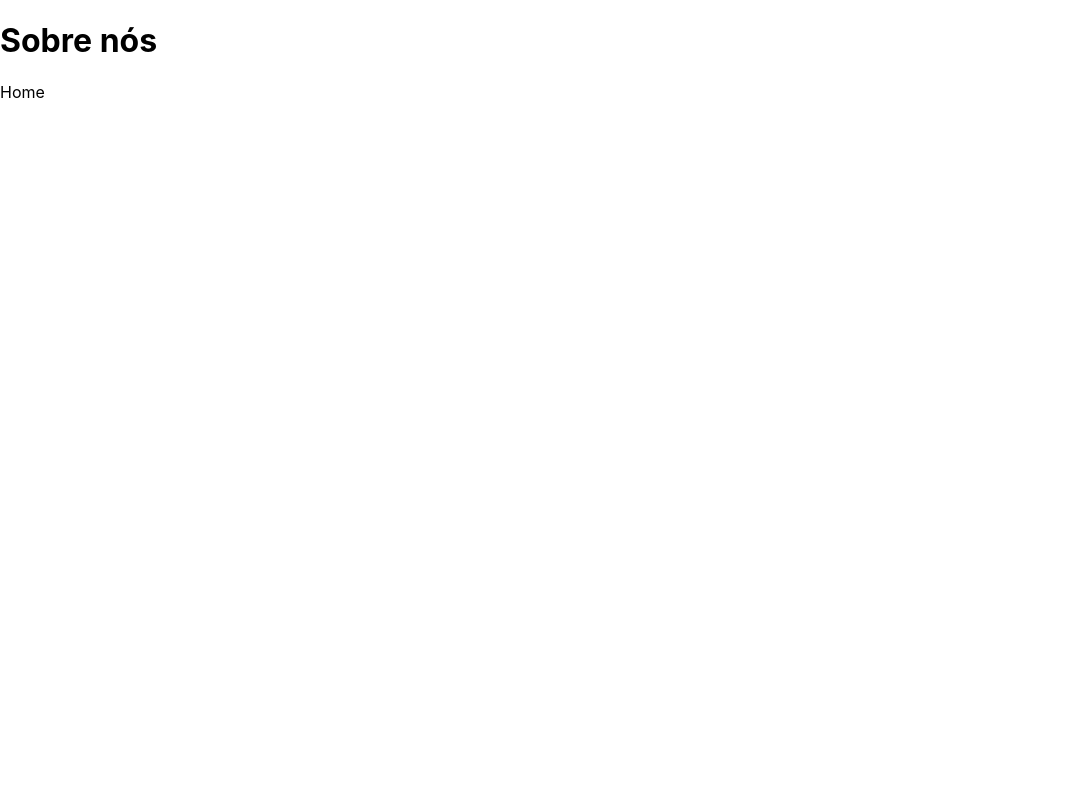
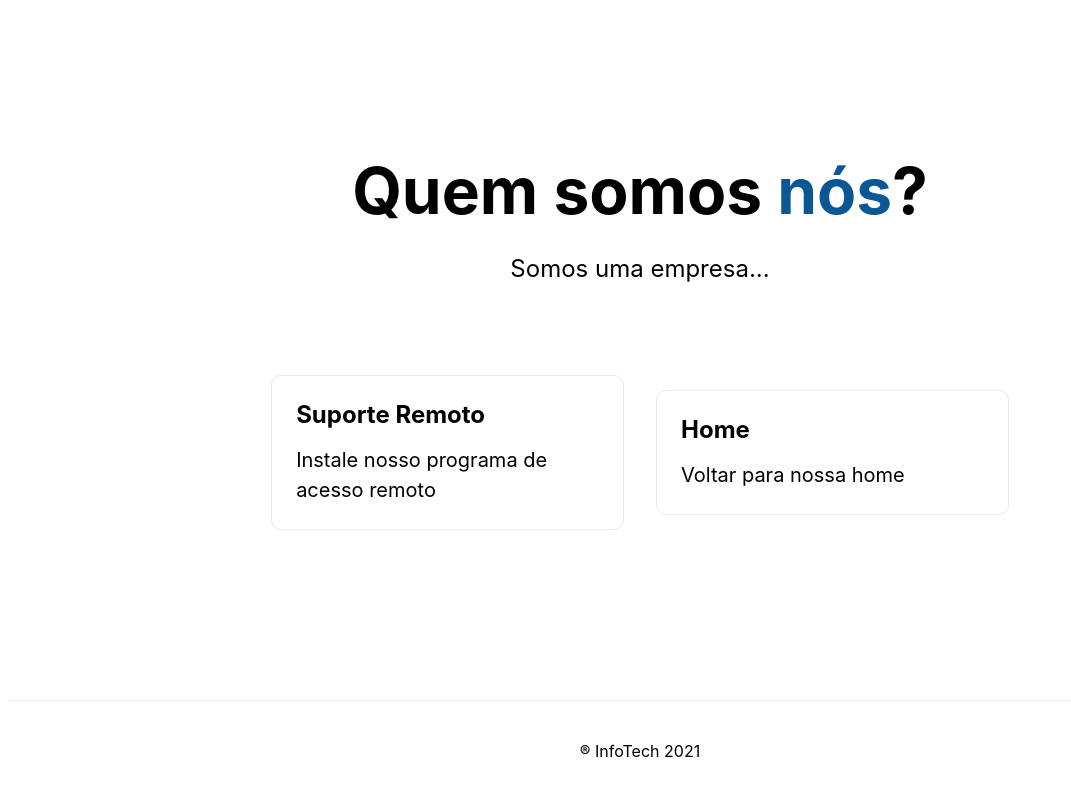
Before and after one commit to ciceropc/store-lib, a Next.js app in the folder web/: page /about in a window 1280 px wide. Shown: the top 796 px of the page, without its empty margins (0-1071 px from the left). Built offline with nearby package versions, Linux system fonts and the light colour scheme.

Commit message:
# About - Waiting for content

```diff
--- a/web/pages/about.tsx
+++ b/web/pages/about.tsx
@@ -1,10 +1,63 @@
-import Link from 'next/link';
+// eslint-disable-next-line no-use-before-define
+import React from 'react'
+import Head from 'next/head'
+import Link from 'next/link'
+import styles from '../styles/Home.module.css'
 
-export default function About() {
+const About: React.FC = () => {
   return (
-    <div>
-        <h1>Sobre nós</h1>
-        <Link href='/'><a>Home</a></Link>
+    <div className={styles.container}>
+      <Head>
+        <title>InfoAssist - Quem somos nós?</title>
+        <link rel="icon" href="/favicon.ico" />
+        <meta
+          name="author"
+          content="Cícero Pereira Costa, Fernado Donini Ramos"
+        />
+        <meta
+          name="description"
+          content="Suporte Técnico em Informática em Porto Alegre"
+        />
+        <meta
+          name="keywords"
+          content="suporte, TI, assistência, tecnologia, informática, técnico, conserto, computador, redes, Porto Alegre"
+        />
+        <meta name="viewport" content="width=device-width, initial-scale=1.0" />
+      </Head>
+
+      <main className={styles.main}>
+        <h1 className={styles.title}>
+          Quem somos{' '}
+          <Link href="/">
+            <a>nós</a>
+          </Link>
+          ?
+        </h1>
+
+        <p className={styles.description}>Somos uma empresa...</p>
+
+        <div className={styles.grid}>
+          <a
+            href="https://infoassist.com.br/Infoassist%20-%20Suporte%20Remoto.zip"
+            className={styles.card}
+          >
+            <h3>Suporte Remoto </h3>
+            <p>Instale nosso programa de acesso remoto</p>
+          </a>
+          <Link href="/">
+            <a className={styles.card}>
+              <h3>Home </h3>
+              <p>Voltar para nossa home</p>
+            </a>
+          </Link>
+        </div>
+      </main>
+
+      <footer className={styles.footer}>
+        <a>&reg; InfoTech 2021</a>
+      </footer>
     </div>
   )
 }
+
+export default About
```
Also changed, not shown: web/pages/index.tsx (+3 -7 lines).
